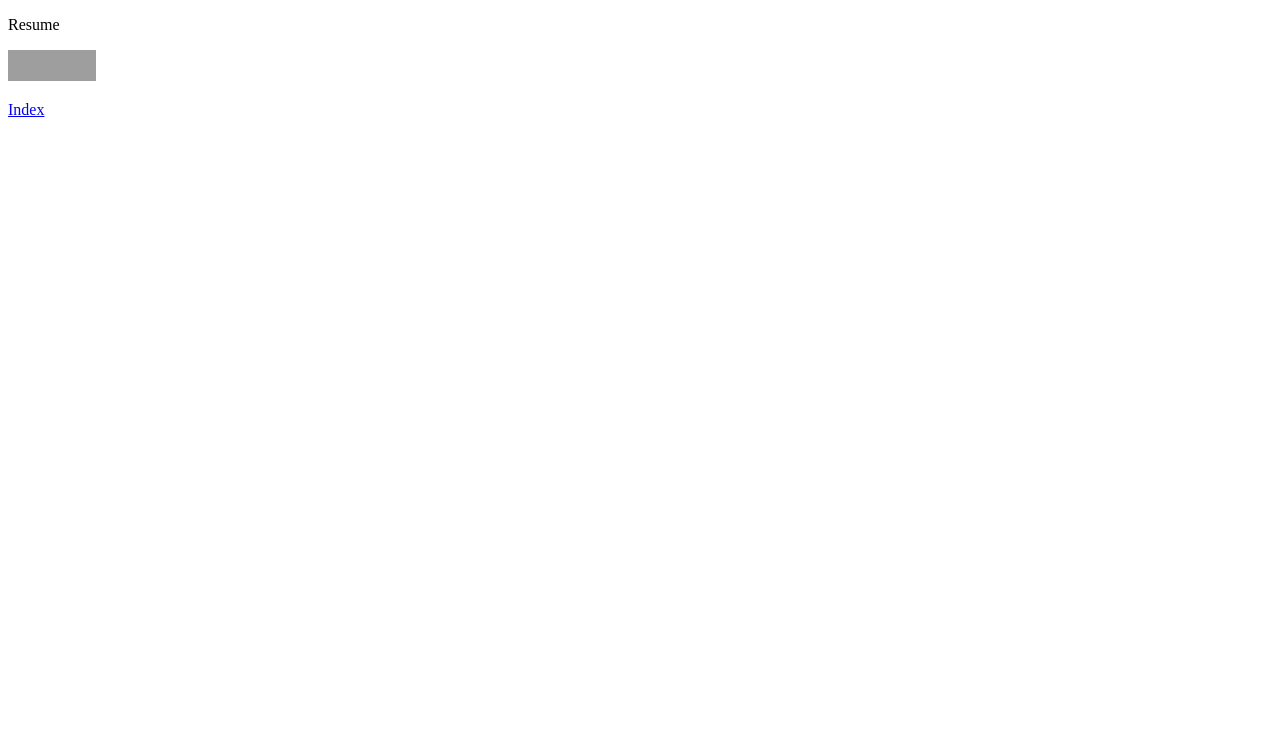
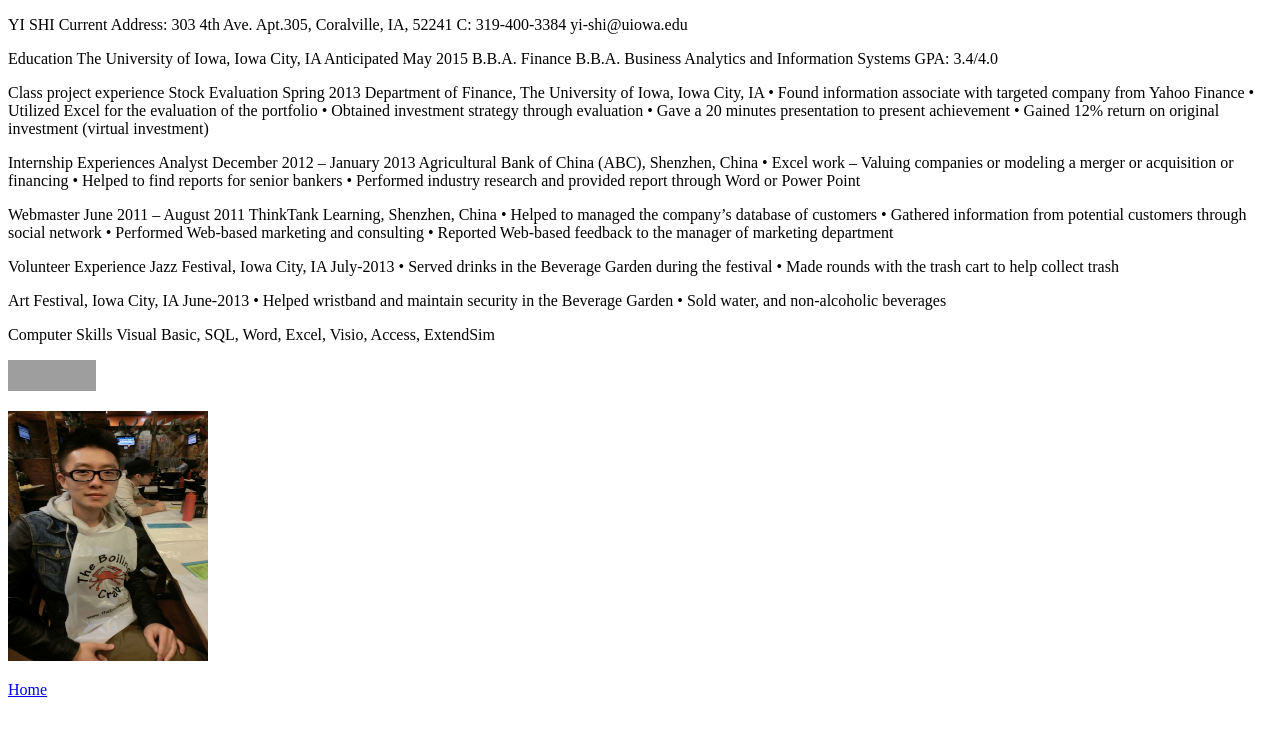
Before and after one commit to stonewingiowa/HW2, a plain HTML site: page resume.html in a window 1280 px wide. Drawn offline with Linux system fonts and the light colour scheme; grey boxes are pictures that could not be loaded.

Commit message:
Homepage

```diff
--- a/resume.html
+++ b/resume.html
@@ -9,15 +9,72 @@
 <div>
 
 	<p>
-		Resume
-	</p>
+		YI SHI
+Current Address: 303 4th Ave. Apt.305, Coralville, IA, 52241
+C: 319-400-3384
+yi-shi@uiowa.edu
+    </p>
+
+<p>
+Education
+The University of Iowa, Iowa City, IA                                                                          Anticipated May 2015
+B.B.A. Finance
+B.B.A. Business Analytics and Information Systems
+GPA: 3.4/4.0
+</p>
+<p>
+Class project experience
+Stock Evaluation                                                                                                                           Spring 2013
+Department of Finance, The University of Iowa, Iowa City, IA
+•	Found information associate with targeted company from Yahoo Finance
+•	Utilized Excel for the evaluation of the portfolio
+•	Obtained investment strategy through evaluation
+•	Gave a 20 minutes presentation to present achievement
+•	Gained 12% return on original investment (virtual investment)
+</p>
+<p>
+Internship Experiences
+Analyst                                                                                                            December 2012 – January 2013
+Agricultural Bank of China (ABC), Shenzhen, China
+•	Excel work – Valuing companies or modeling a merger or acquisition or financing
+•	Helped to find reports for senior bankers
+•	Performed industry research and provided report through Word or Power Point
+</p>
+<p>
+Webmaster                                                                                                               June 2011 – August 2011
+ThinkTank Learning, Shenzhen, China
+•	Helped to managed the company’s database of customers
+•	Gathered information from potential customers through social network
+•	Performed Web-based marketing and consulting
+•	Reported Web-based feedback to the manager of marketing department
+</p>
+<p>
+Volunteer Experience
+Jazz Festival, Iowa City, IA                                                                                                               July-2013
+•	Served drinks in the Beverage Garden during the festival
+•	Made rounds with the trash cart to help collect trash
+</p>
+<p>
+Art Festival, Iowa City, IA                                                                                                                June-2013
+•	Helped wristband and maintain security in the Beverage Garden
+•	Sold water, and non-alcoholic beverages
+<p>
+Computer Skills
+Visual Basic, SQL, Word, Excel, Visio, Access, ExtendSim
+</p>
+
+
 
 	<p>
 		<a href="http://validator.w3.org/check?uri=referer"><img src="http://www.w3.org/Icons/valid-xhtml11" alt="Valid XHTML 1.1" height="31" width="88" /></a>
 	</p>
+	<p>
+<img src ="yi2.jpg" width ="200" height ="250" alt="Yi Shi, University of Iowa" title ="Yi Shi, University of Iowa" />
+</p>
+
 
 <p>
-<a href="C:\Users\yshi7\Desktop\HW2\Index.html"> Index </a>
+<a href="https://instruct.biz.uiowa.edu/courses/MSCI3300/yshi7/html/HW2/Index.html?sortby="> Home </a>
 </p>
 </div>
 </body>
```
Also changed, not shown: yi.jpg (added), yi2.jpg (added), 2 other files.
